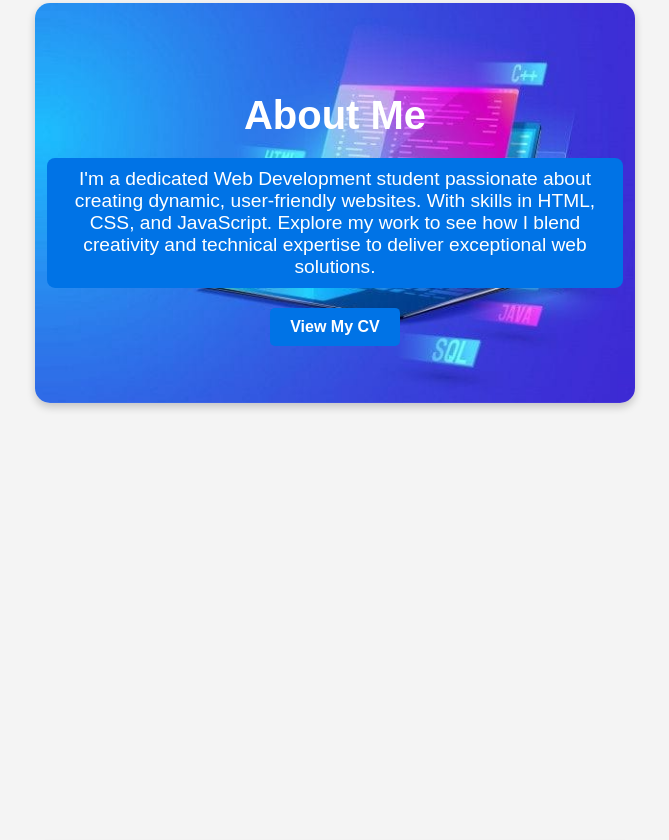
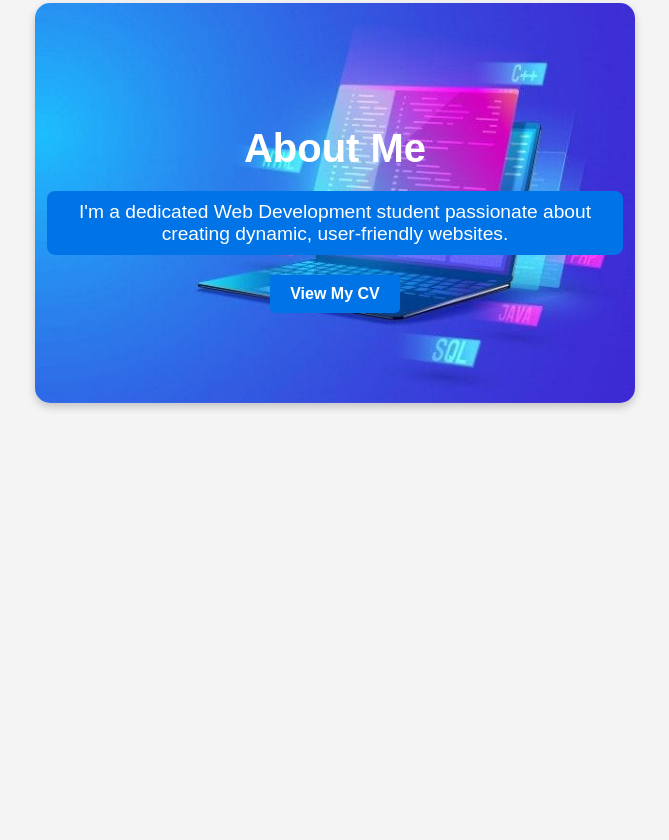
Before and after one commit to sakhehlela/Personal_Portfolio, a website: page index.html in a window 1280 px wide. Shown: the part 1057-1897 px from the top of the page, without its empty margins (305-974 px from the left). Drawn offline with Linux system fonts and the light colour scheme.

Commit message:
fixed page structure

```diff
--- a/index.html
+++ b/index.html
@@ -40,7 +40,7 @@
     <section id="about" class="content-section">
         <div class="overlay">
             <h2>About Me</h2>
-            <p>I'm a dedicated Web Development student passionate about creating dynamic, user-friendly websites. With skills in HTML, CSS, and JavaScript. Explore my work to see how I blend creativity and technical expertise to deliver exceptional web solutions.</p>
+            <p>I'm a dedicated Web Development student passionate about creating dynamic, user-friendly websites. </p>
             <a class="cv-link" href="https://docs.google.com/document/d/1mx61i78MvTlBv0fcateJWnPhCE9KgT8xkNczmkrGv1k/edit" target="_blank">View My CV</a>
         </div>
         <img class="home-photo" src="images/laptop.jpeg" alt="Laptop">
```
